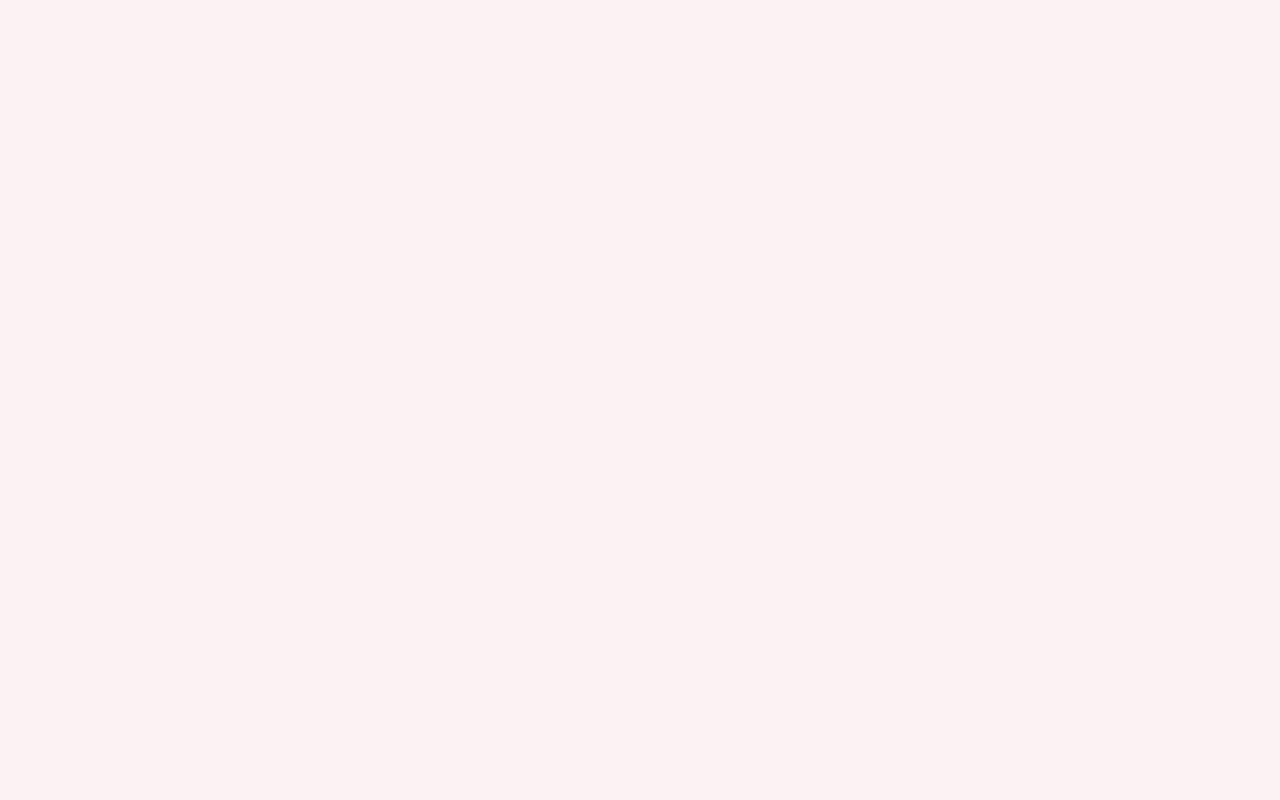
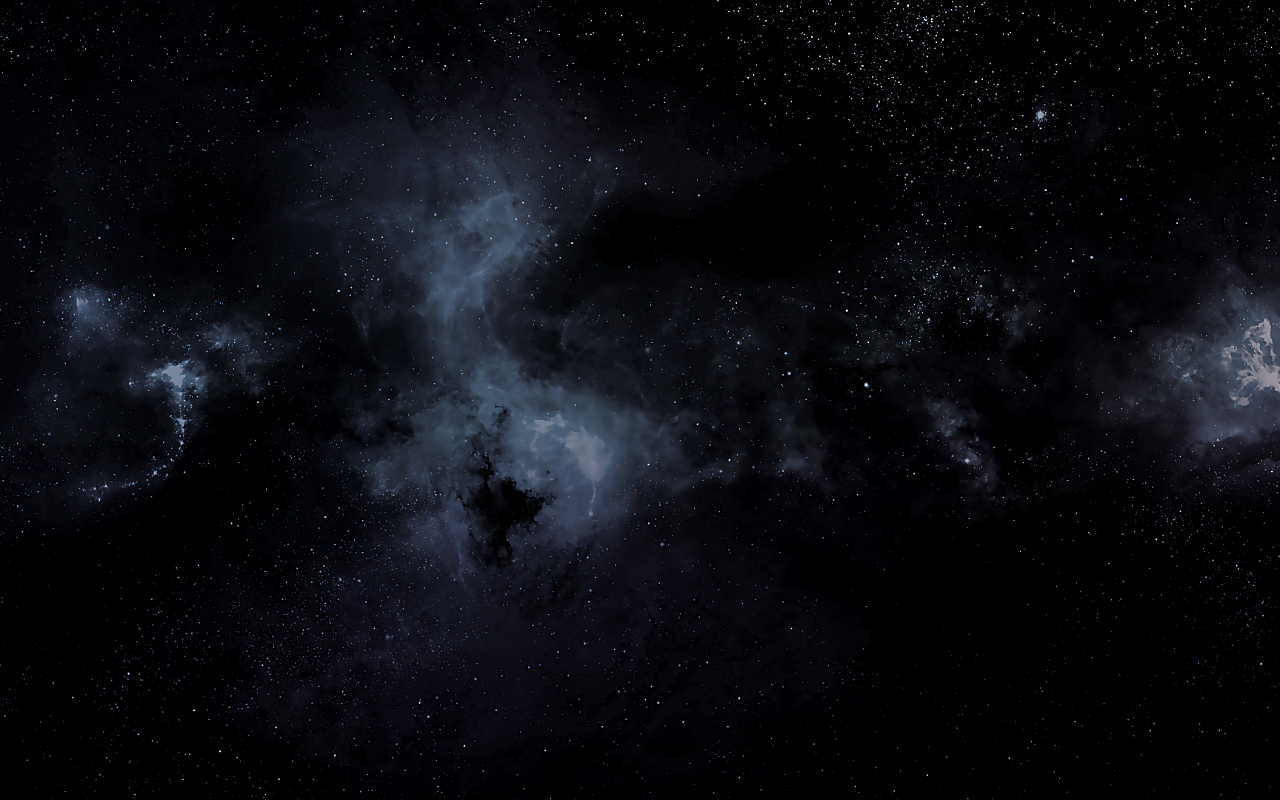
Before and after one commit to hamzasumbal/shopify-frontend-challenge, a React (Create React App) app: page / in a window 1280 px wide. Built offline with nearby package versions, Linux system fonts and the light colour scheme; a web font is replaced by a local one.

Commit message:
background added

```diff
--- a/src/App.css
+++ b/src/App.css
@@ -1,38 +1,12 @@
-.App {
-  text-align: center;
+.App{
+  padding: 0% 5%;
+  padding-bottom: 15%;
+  height: 100vh;
+  display: grid;
+  background: url('./assets/background.png') no-repeat center bottom fixed;
+  -webkit-background-size: cover;
+  -moz-background-size: cover;
+  -o-background-size: cover;
+  background-size: cover;
+
 }
-
-.App-logo {
-  height: 40vmin;
-  pointer-events: none;
-}
-
-@media (prefers-reduced-motion: no-preference) {
-  .App-logo {
-    animation: App-logo-spin infinite 20s linear;
-  }
-}
-
-.App-header {
-  background-color: #282c34;
-  min-height: 100vh;
-  display: flex;
-  flex-direction: column;
-  align-items: center;
-  justify-content: center;
-  font-size: calc(10px + 2vmin);
-  color: white;
-}
-
-.App-link {
-  color: #61dafb;
-}
-
-@keyframes App-logo-spin {
-  from {
-    transform: rotate(0deg);
-  }
-  to {
-    transform: rotate(360deg);
-  }
-}
```
Also changed, not shown: src/assets/background.jpg (added), src/assets/background.png (added).
